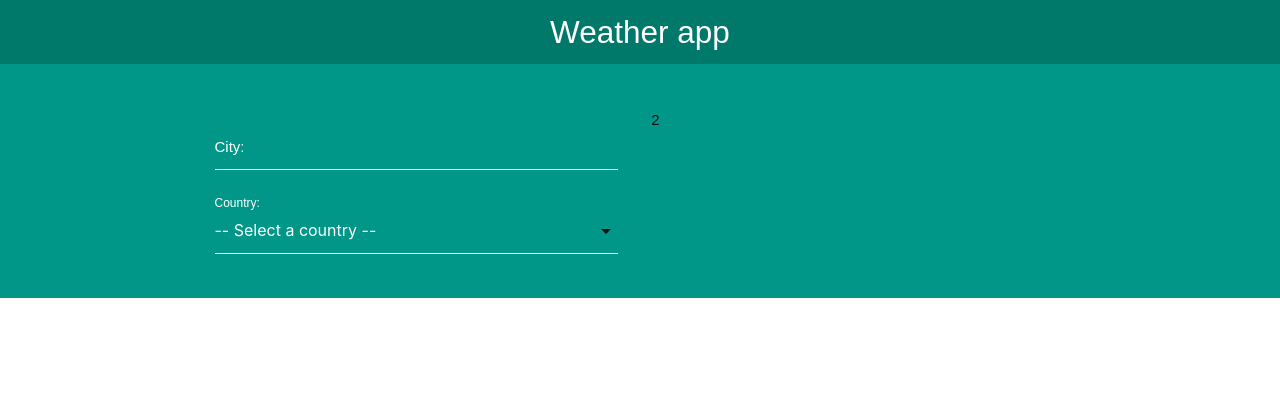
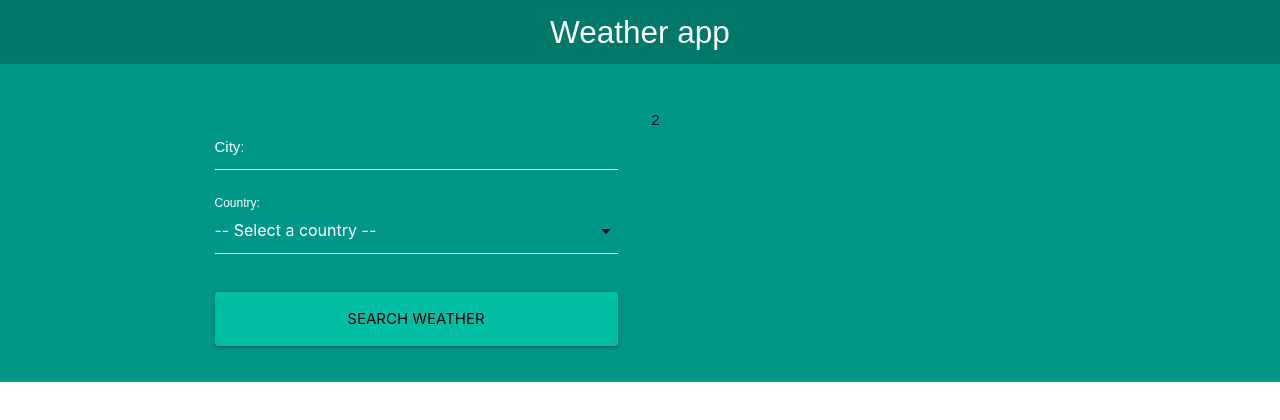
Before and after one commit to lourdesmendoza/weather-app, a React (Create React App) app: page / in a window 1280 px wide. Shown: the top 420 px of the page. Built offline with nearby package versions, Linux system fonts and the light colour scheme.

Commit message:
validation form

```diff
--- a/src/components/Form.js
+++ b/src/components/Form.js
@@ -7,6 +7,8 @@
         city: '',
         country:''
     });
+
+    const [error, setError] = useState(false);
 
     //Get city and country
     const {city, country} = search;
@@ -20,8 +22,23 @@
         })
     }
 
+    // Submit form
+    const handleSubmit = e => {
+        e.preventDefault();
+
+        if (city.trim() === '' || country.trim() === '') {
+            setError(true);
+            return;
+        };
+        setError(false);
+    }
+
+
     return (
-        <form>
+        <form
+            onSubmit={handleSubmit}
+        >
+            {error ? <p className="red darken-4 error">All fields are required</p> : null }
             <div className="input-field col s12">
                 <input
                     type="text"
@@ -53,6 +70,14 @@
                 </select>
                 <label htmlFor="country">Country: </label>
             </div>
+
+            <div className="input-field col s12">
+                <input
+                    type="submit"
+                    value="Search weather"
+                    className="waves-effect waves-light btn-large btn-block teal accent-4"
+                />
+            </div>
         </form>
     );
 }
```
